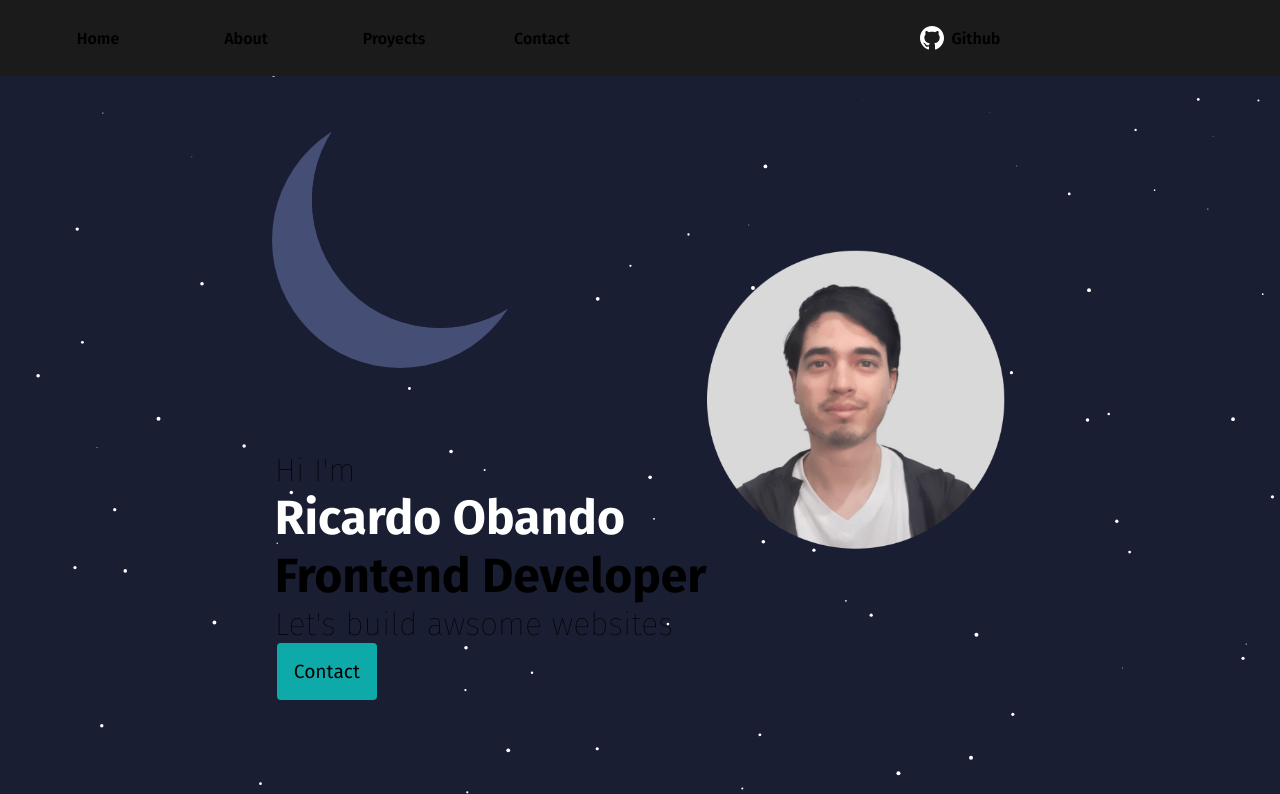
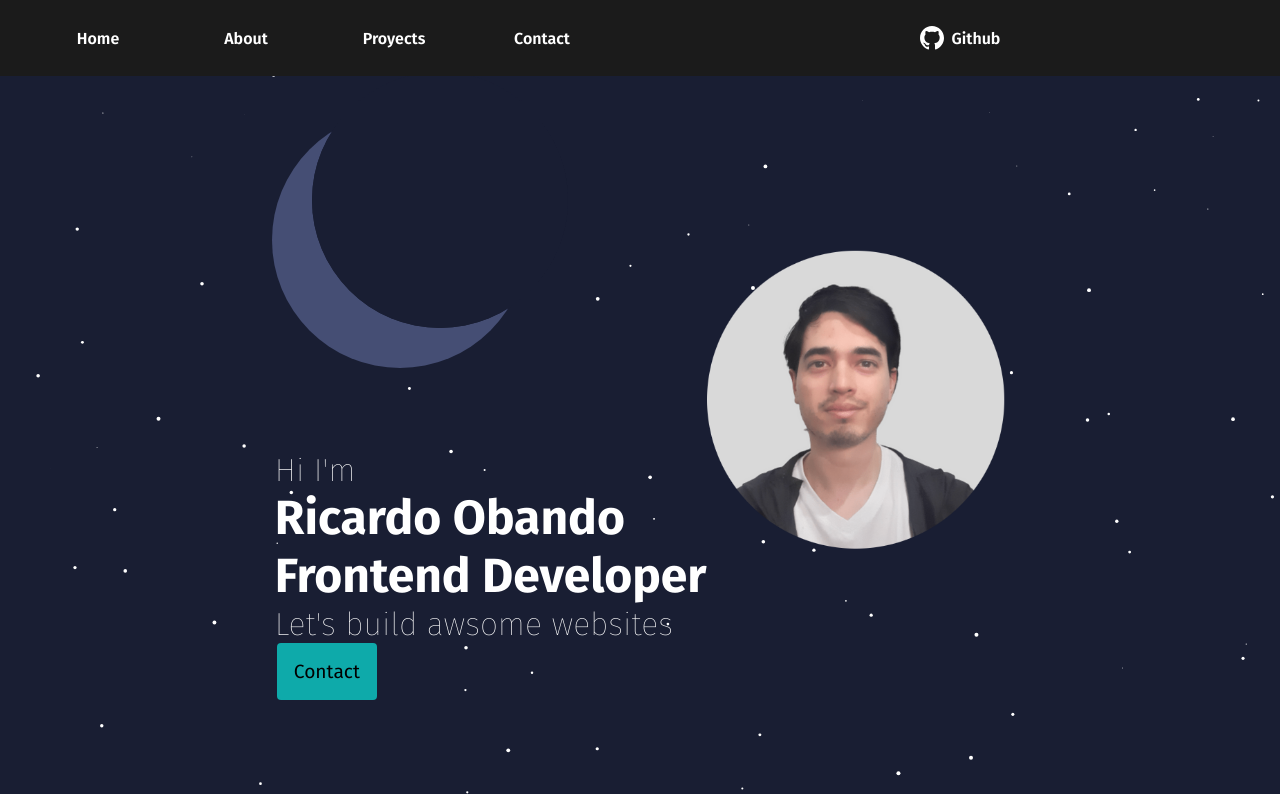
Before and after one commit to richiobando/ricardo-astro, an Astro site: page / in a window 1280 px wide. Shown: the top 794 px of the page. Built offline with nearby package versions, Linux system fonts and the light colour scheme; Astro itself is replaced by a stand-in of ours.

Commit message:
style: :lipstick: fix contrast color text

```diff
--- a/src/styles/_variables.scss
+++ b/src/styles/_variables.scss
@@ -19,9 +19,9 @@
   --input-border-radius: 4px;
   --font-mono: 'Fira Sans', sans-serif;
   --font-headers: 'Fira Sans', sans-serif;
-  --foreground-rgb: 0, 0, 0;
+  --foreground-rgb: 255, 255, 255;
   --background-color:#1b2e3c;
-  --input-color:#fff;
+  --input-color:#000;
   --color:#000 ;
   --font-weight:400;
   --transition: 0.2s ease-in-out;
```
